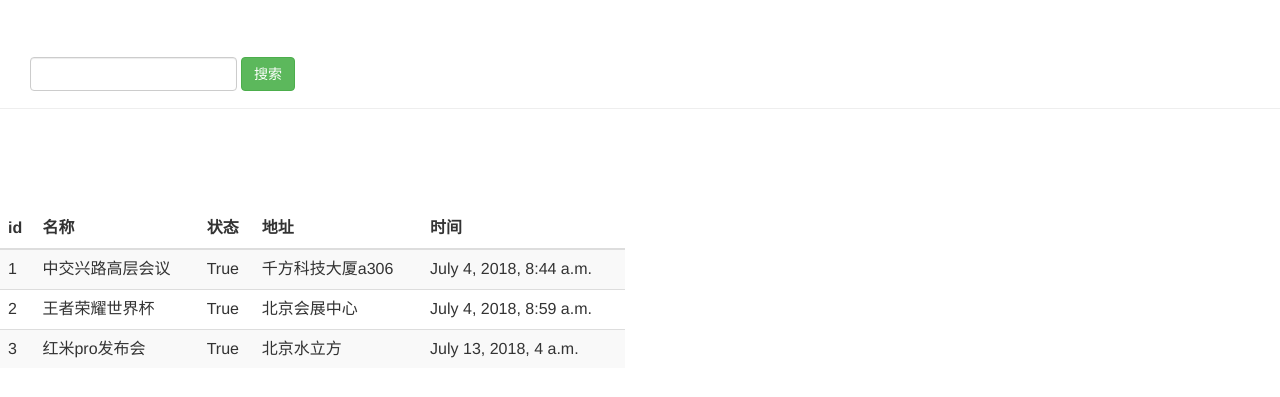
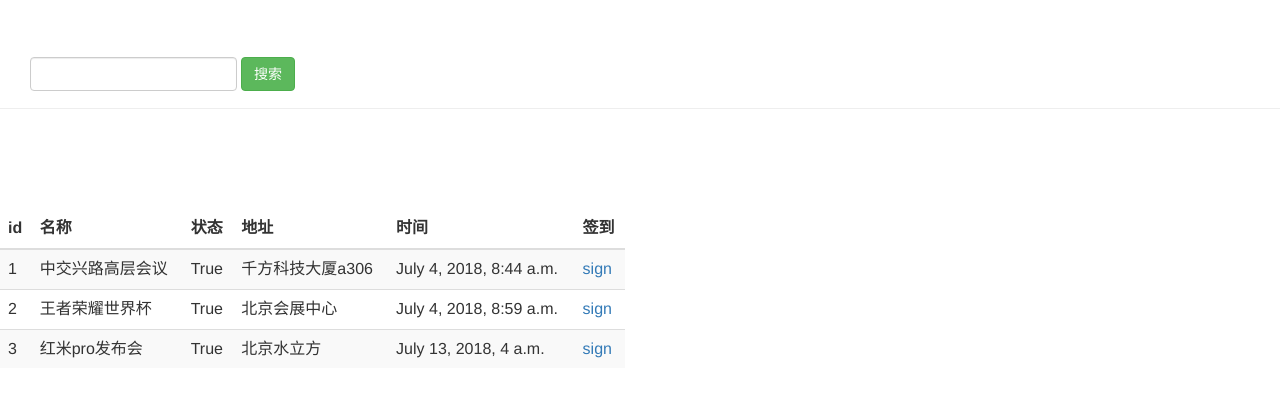
Before and after one commit to 001sunzf/guest, a Django app: page /search_name/ in a window 1280 px wide. Shown: the part 51-448 px from the top of the page. Run offline with Django 3.2, Linux system fonts and the light colour scheme; a user stored in the database is signed in; data comes from the database, SQL or seed files in the repository; some libraries are stand-ins or nearby versions.

Commit message:
签到功能

```diff
--- a/guest/guest/urls.py
+++ b/guest/guest/urls.py
@@ -25,5 +25,8 @@ urlpatterns = [
     url(r'^accounts/login/$',views.index),
     url(r'^search_name/$',views.search_name), # 添加姓名搜索
     url(r'^guest_manage/$',views.guest_manage), # 添加嘉宾管理
-    url(r'^search_realname/$',views.search_realname) # 添加搜索嘉宾名字
+    url(r'^search_realname/$',views.search_realname), # 添加搜索嘉宾名字
+    url(r'^sign_index/(?P<event_id>[0-9]+)/$', views.sign_index), # 添加签到链接
+    url(r'^sign_index_action/(?P<event_id>[0-9]+)/$', views.sign_index_action),# 添加签到动作链接
+    url(r'^logout/$',views.logout) # 退出
 ]
--- a/guest/sign/templates/event_manage.html
+++ b/guest/sign/templates/event_manage.html
@@ -41,7 +41,7 @@
         <table class="table table-striped">
             <thead>
             <tr>
-                <th>id</th><th>名称</th><th>状态</th><th>地址</th><th>时间</th>
+                <th>id</th><th>名称</th><th>状态</th><th>地址</th><th>时间</th><th>签到</th>
             </tr>
             </thead>
             <tbody>
@@ -52,6 +52,7 @@
                 <td>{{event.status}}</td>
                 <td>{{event.address}}</td>
                 <td>{{event.start_time}}</td>
+                <td><a href="/sign_index/{{ event.id }}/" target="{{ event.id }}_bland">sign</a> </td>
             </tr>
             {% endfor %}
             </tbody>
--- a/guest/sign/templates/guest_manage.html
+++ b/guest/sign/templates/guest_manage.html
@@ -69,7 +69,7 @@
         <a href="?page={{ guests.previous_page_number }}">previous</a>
      {% endif %}
         <span class="current">
-            Page {{ guests.number }} of {{ guests.paginator.num_pages}}.
+            Page {{ guests.number }} of {{ guests.paginator.num_pages}}
         </span>
      {% if guests.has_next %}
         <a href="?page={{ guests.next_page_number }}">next</a>
--- a/guest/sign/views.py
+++ b/guest/sign/views.py
@@ -1,6 +1,6 @@
 from django.contrib import auth
 from django.http import HttpResponseRedirect
-from django.shortcuts import render
+from django.shortcuts import render,get_object_or_404
 from django.contrib.auth.decorators import login_required
 from sign.models import Event,Guest
 from django.core.paginator import Paginator,EmptyPage,PageNotAnInteger
@@ -71,3 +71,35 @@ def search_realname(request):
         contacts = paginator.page(paginator.num_pages)
 
     return  render(request,"guest_manage.html",{"user":username,"guests":contacts})
+
+# 签到页面
+@login_required
+def sign_index(request,event_id):
+    event = get_object_or_404(Event,id=event_id)
+    return render(request,'sign_index.html',{'event':event})
+
+# 签到动作
+@login_required
+def sign_index_action(request,event_id):
+    event = get_object_or_404(Event,id=event_id)
+    phone = request.POST.get('phone','')
+
+    result = Guest.objects.filter(phone = phone)
+    if not result:
+        return render(request,'sign_index.html',{'event':event,'hint':'phone error.'})
+    result = Guest.objects.filter(phone=phone,event_id=event_id)
+    if not result:
+        return render(request,'sign_index.html',{'event':event,'hint':'event id or phone error.'})
+    result = Guest.objects.get(phone=phone,event_id=event_id)
+    if result.sign:
+        return render(request,'sign_index.html',{'event':event,'hint':'user has sign in.'})
+    else:
+        Guest.objects.filter(phone=phone,event_id=event_id).update(sign='1')
+        return render(request,'sign_index.html',{'event':event,'hint':'sign in success !','guest':result})
+
+# 退出系统
+@login_required
+def logout(request):
+    auth.logout(request)   # 退出系统
+    response = HttpResponseRedirect('/index/')
+    return response
```
Also changed, not shown: guest/sign/templates/sign_index.html (added, +44 -0 lines).
